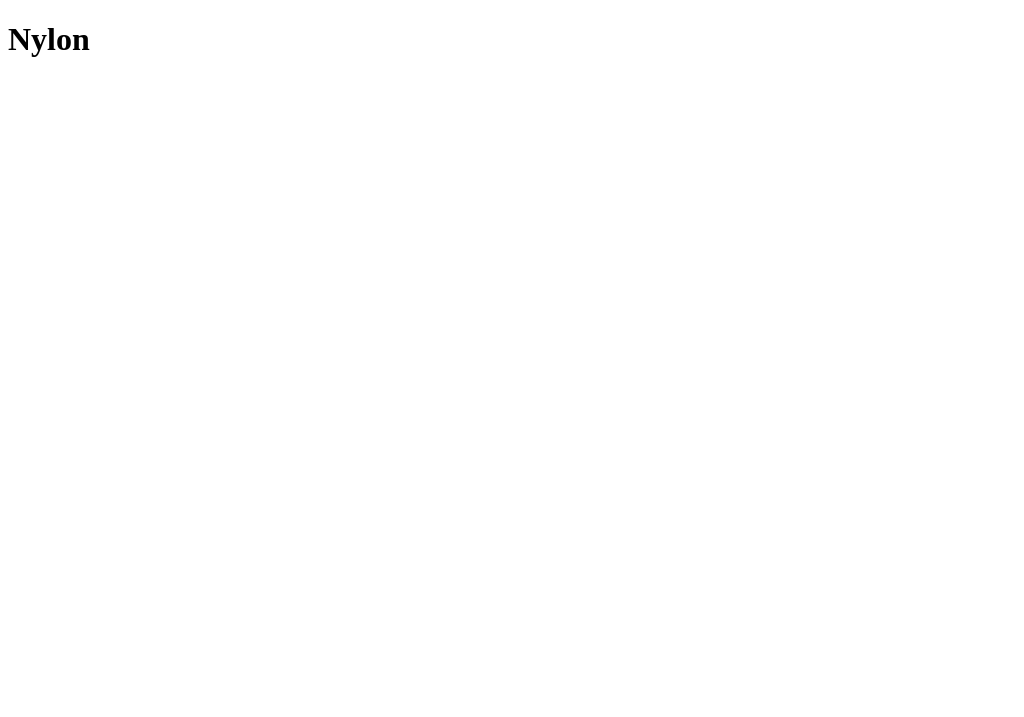
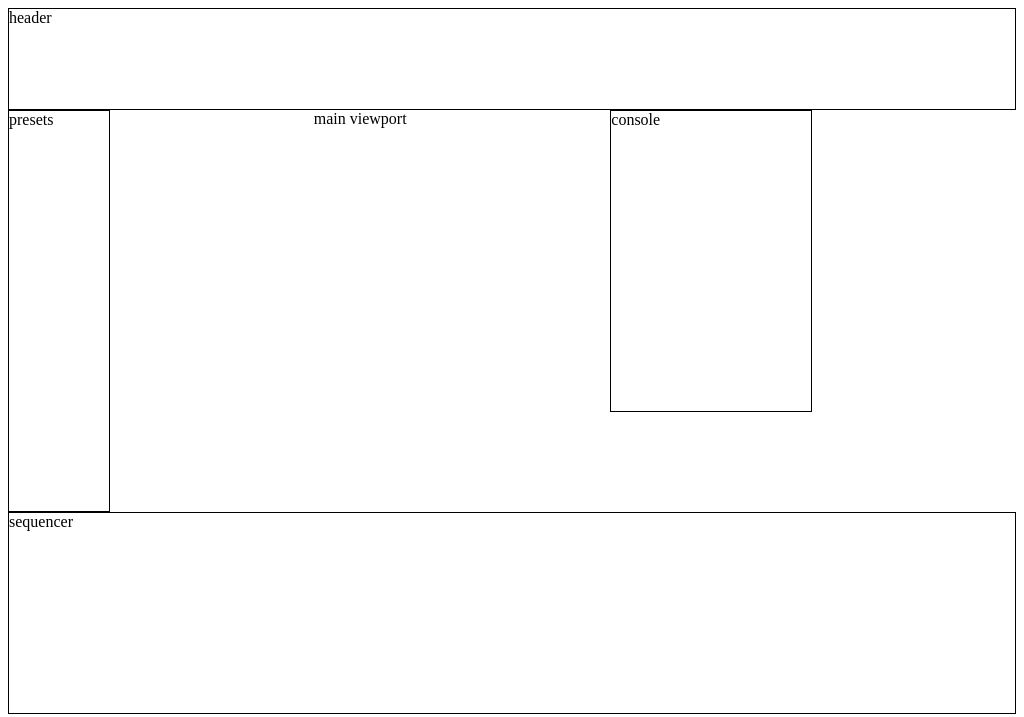
Before and after one commit to SpacewormSera/Nylon9, an Electron app: page mainWindow.html in a window 1024 px wide. Drawn offline with Linux system fonts and the light colour scheme.

Commit message:
draft grid layout added

```diff
--- a/mainWindow.html
+++ b/mainWindow.html
@@ -3,12 +3,22 @@
 
 <head>
   <meta charset="UTF-8">
+  <link rel="stylesheet" href="style.css" />
   <meta name="viewport" content="width=device-width, initial-scale=1.0">
-  <title>Nylon configure</title>
 </head>
 
 <body>
-  <h1>Nylon</h1>
+
+  <div class="container">
+    <div class="header">header</div>
+    <div class="containerCenter">
+      <div class="presets">presets</div>
+      <div class="container">main viewport</div>
+      <div class="console">console</div>
+    </div>
+    <div class="sequencer">sequencer</div>
+  </div>
+
 </body>
 
 </html>
--- /dev/null
+++ b/style.css
@@ -0,0 +1,49 @@
+.container {
+  display: grid;
+  grid-template-columns: auto;
+  grid-template-rows: auto auto auto;
+}
+
+.containerCenter {
+  display: grid;
+  grid-template-columns: auto auto auto;
+  grid-template-rows: auto;
+}
+
+.box {
+  display: grid;
+  width: 100px;
+  height: 80px;
+  border: 1px solid;
+  color: blue;
+}
+
+.header {
+  display: grid;
+  height: 100px;
+  border: 1px solid ;
+  color: black;
+}
+
+.presets{
+  display: grid;
+  width: 100px;
+  height: 400px;
+  border: 1px solid ;
+  color: black;
+}
+
+.console{
+  display: grid;
+  width: 200px;
+  height: 300px;
+  border: 1px solid ;
+  color: black;
+}
+
+.sequencer{
+  display: grid;
+  height: 200px;
+  border: 1px solid ;
+  color: black;
+}
```
Also changed, not shown: index.js (+8 -2 lines).
